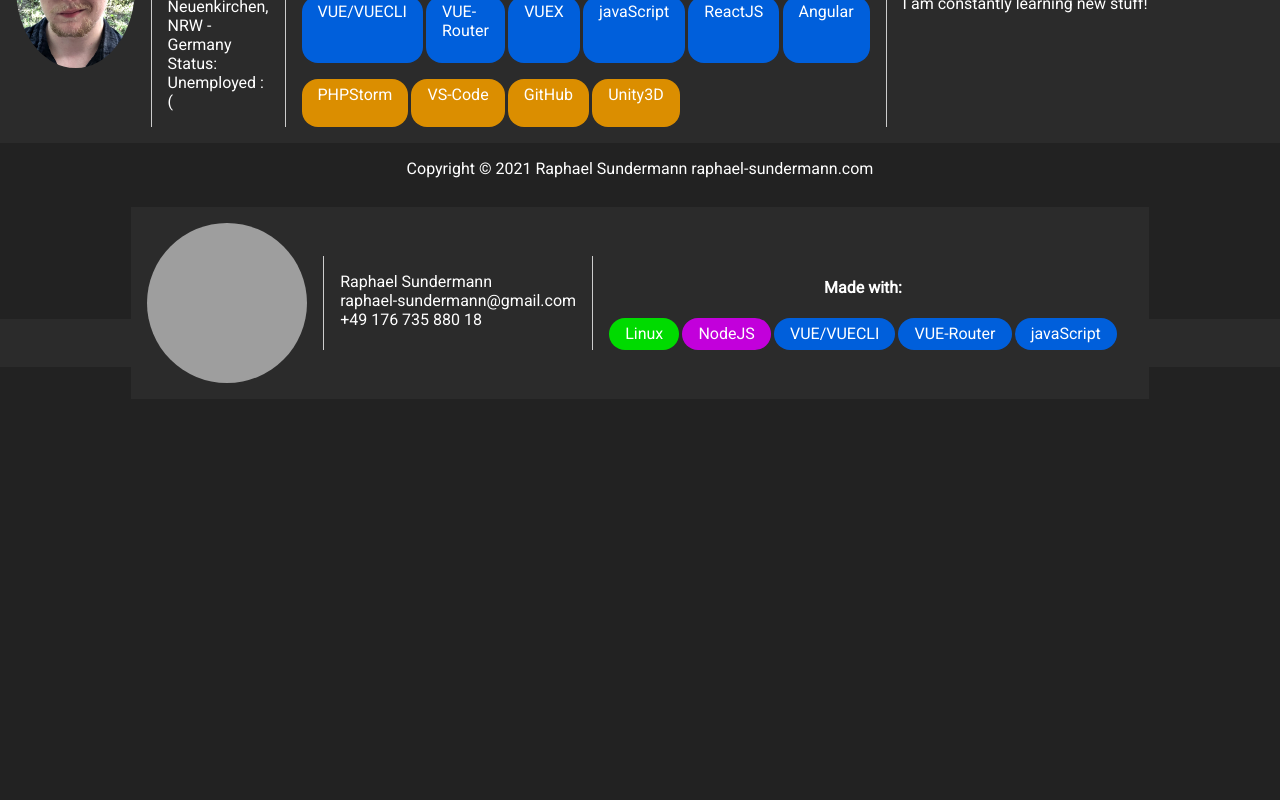
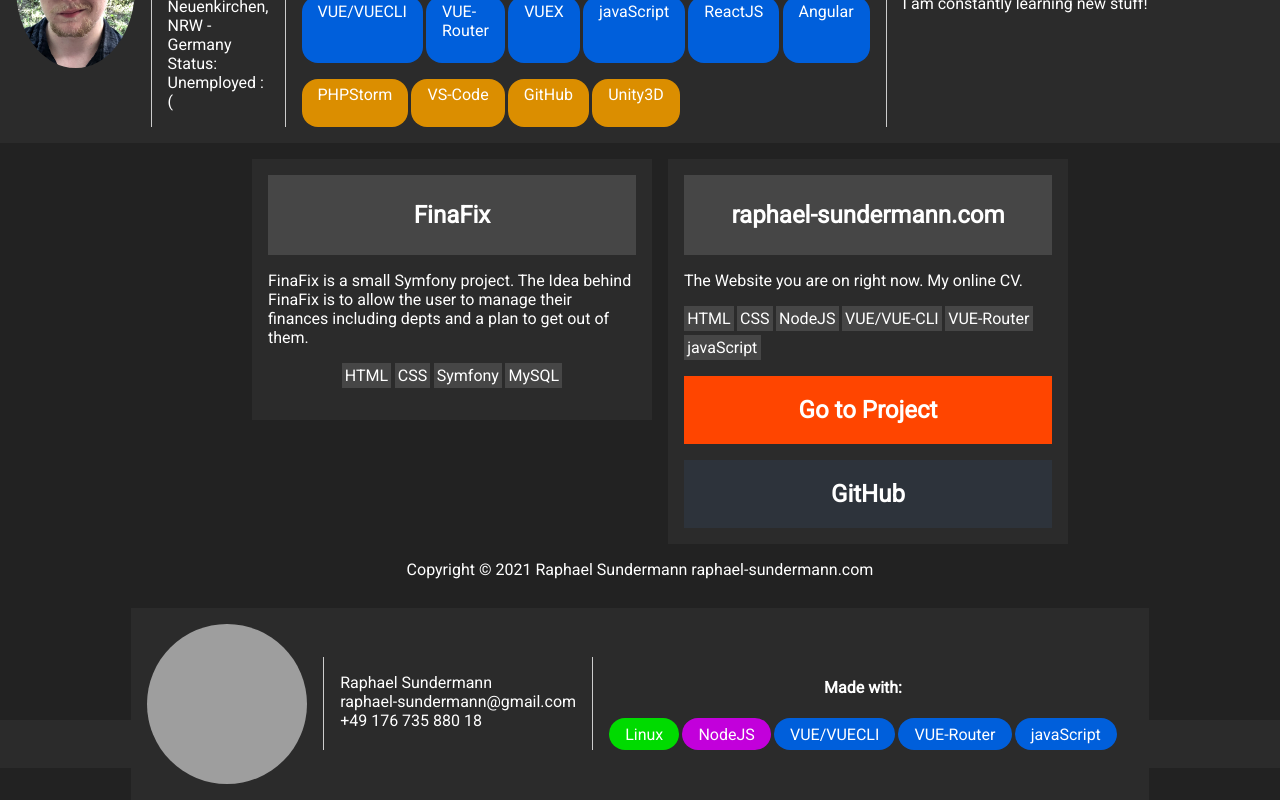
Before and after one commit to sircoffeeknight/rsundermanncom, a Vue app: page /projects in a window 1280 px wide. Shown: the part 545-1345 px from the top of the page. Before the commit the page ends 944 px from the top, so only its background shows below. Built offline with nearby package versions, Linux system fonts and the light colour scheme; grey boxes are pictures that could not be loaded.

Commit message:
RSUN-9  - Removed Blog Entry in Header  - Added links to Projects and Contact  - Added Projects Page  - Added ProjectsList  - Added BaseProject  - Added Projects Items

```diff
--- /dev/null
+++ b/src/components/Projects/ProjectsList.vue
@@ -0,0 +1,44 @@
+<template>
+    <main>
+        <ul class="projects__list">
+            <li class="projects__item" v-for="project in projects" :key="project">
+                <base-project
+                :title="project.title"
+                :description="project.description"
+                :skills="project.skills"
+                :link="project.link"
+                :repository="project.repository"></base-project>
+            </li>
+        </ul>
+    </main>
+</template>
+
+<script>
+export default {
+    props: ['projects']
+}
+</script>
+
+<style scoped>
+
+main {
+    width: 80rem;
+    margin: 0 auto;
+}
+
+.projects__list {
+    display: flex;
+    flex-wrap: wrap;
+    gap: 1rem;
+    list-style: none;
+    justify-content: center;
+}
+
+.projects__item {
+    background-color: rgb(43, 43, 43);
+    color: white;
+    padding:1rem;
+    width: 25rem;
+    height: 100%;
+}
+</style>
--- a/src/components/layout/TheHeader.vue
+++ b/src/components/layout/TheHeader.vue
@@ -7,9 +7,8 @@
             <ul>
                 <li><router-link to="/">Home</router-link></li>
                 <li><router-link to="/curriculum">Curriculum Vitae</router-link></li>
-                <li><a href="#">Projects</a></li>
-                <li><a href="#">Blog</a></li>
-                <li><a href="#">Contact</a></li>
+                <li><router-link to="/projects">Projects</router-link></li>
+                <li><router-link to="/contact">Contact</router-link></li>
             </ul>
         </nav>
         <div class="hero">
--- /dev/null
+++ b/src/components/ui/BaseProject.vue
@@ -0,0 +1,81 @@
+<template>
+    <article>
+        <div class="projects__item__header"><h2>{{ title }}</h2></div>
+        <div class="projects__item__description">{{ description }}</div>
+        <div class="projects__item__skill">
+            <ul class="projects__item__skill__list">
+                <li class="projects__item__skill__item" v-for="skill in skills" :key="skill">{{ skill }}</li>
+            </ul>
+        </div>
+        <div class="projects__item__footer">
+            <a v-if="link" :href="link" class="projects__item__button"><h2>Go to Project</h2></a>
+            <a v-if="repository" :href="repository" class="projects__item__button_github"><h2>GitHub</h2></a>
+        </div>
+    </article>
+</template>
+
+<script>
+export default {
+    props: ['title', 'description', 'skills', 'link', 'repository']
+}
+</script>
+
+<style scoped>
+.projects__item__header {
+    display: flex;
+    justify-content: center;
+    align-items: center;
+    height: 5rem;
+    overflow: hidden;
+    background-color: rgb(70, 70, 70);
+    margin-bottom: 1rem;
+}
+
+.projects__item__description {
+    margin-bottom: 1rem;
+}
+
+.projects__item__skill {
+    display: flex;
+    justify-content: center;
+    margin-bottom: 1rem;
+}
+
+.projects__item__skill__list {
+    display: flex;
+    flex-wrap: wrap;
+    gap: 0.2rem;
+    list-style: none;
+    margin: 0;
+    padding: 0;
+}
+
+.projects__item__skill__item {
+    background-color: rgb(70, 70, 70);
+    padding: 0.2rem;
+}
+
+.projects__item__footer {
+    display: flex;
+    flex-wrap: wrap;
+    gap: 1rem;
+    justify-content: center;
+}
+
+.projects__item__button, .projects__item__button_github {
+    border: none;
+    width: 100%;
+    color: white;
+    text-align: center;
+    cursor: pointer;
+    text-decoration: none;
+}
+
+.projects__item__button {
+    background-color: orangered;
+}
+
+.projects__item__button_github {
+    background-color: #2D333B;
+}
+</style>
--- a/src/main.js
+++ b/src/main.js
@@ -10,6 +10,7 @@ import { FontAwesomeIcon } from '@fortawesome/vue-fontawesome'
 
 import BaseTag from './components/ui/BaseTag.vue';
 import BasePost from './components/ui/BasePost.vue';
+import BaseProject from './components/ui/BaseProject.vue';
 
 library.add(faHistory);
 library.add(faGraduationCap);
@@ -21,6 +22,7 @@ app.use(Router);
 app.component('font-awesome-icon', FontAwesomeIcon);
 app.component('base-tag', BaseTag);
 app.component('base-post', BasePost);
+app.component('base-project', BaseProject);
 app.config.productionTip = false;
 
 app.mount('#app');
--- /dev/null
+++ b/src/pages/Projects.vue
@@ -0,0 +1,37 @@
+<template>
+    <ProjectsList :projects="projects"/>
+</template>
+
+<script>
+import ProjectsList from '../components/Projects/ProjectsList.vue';
+
+export default {
+    components: {
+        ProjectsList,
+    },
+    data() {
+        return {
+            projects: [
+                {
+                    title: 'FinaFix',
+                    description: 'FinaFix is a small Symfony project. The Idea behind FinaFix is to allow the user to manage their finances including depts and a plan to get out of them.',
+                    skills: ['HTML', 'CSS', 'Symfony', 'MySQL'],
+                    link: '',
+                    repository: ''
+                },
+                {
+                    title: 'raphael-sundermann.com',
+                    description: 'The Website you are on right now. My online CV.',
+                    skills: ['HTML', 'CSS', 'NodeJS', 'VUE/VUE-CLI', 'VUE-Router', 'javaScript'],
+                    link: '#',
+                    repository: 'https://github.com/sircoffeeknight/rsundermanncom'
+                },
+            ]
+        }
+    }
+}
+</script>
+
+<style scoped>
+
+</style>
--- a/src/router.js
+++ b/src/router.js
@@ -3,12 +3,14 @@ import { createRouter, createWebHistory } from 'vue-router';
 // Components
 import Home from './pages/Home.vue';
 import Curriculum from './pages/CurriculumVitae.vue';
+import Projects from './pages/Projects.vue';
 
 const router = createRouter({
   history: createWebHistory(),
   routes: [
     { path: '/', component: Home },
-    { path:'/curriculum', component: Curriculum },
+    { path: '/curriculum', component: Curriculum },
+    { path: '/projects', component: Projects },
   ],
 });
 
```
